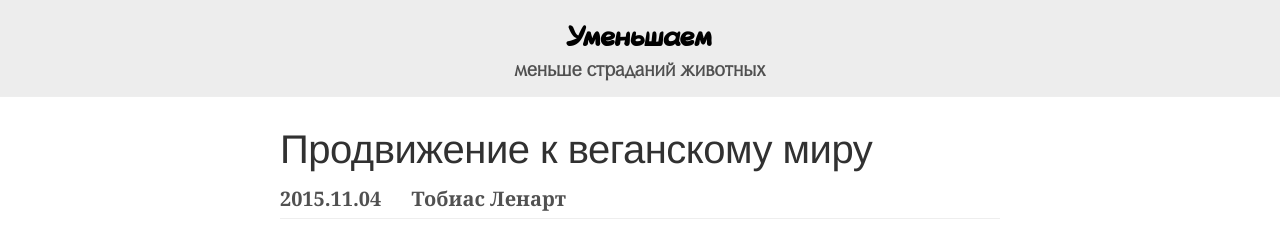
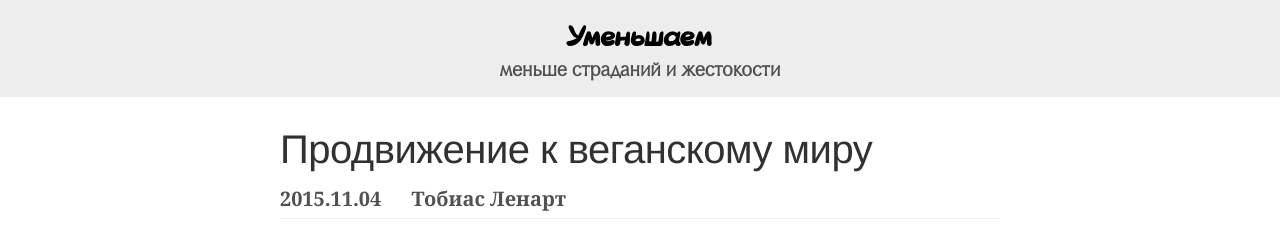
Before and after one commit to Umenshaem/umenshaem.github.io, a Jekyll site: the page built from _articles/tobias-leenaert-tipping-the-system-towards-a-vegan-world.md, in a window 1280 px wide and 900 px high. Shown: the top 244 px of the window. Built offline with Jekyll 4.4.1, drawn with Linux system fonts in a browser that asks for light colours.

Commit message:
Update blog.html

```diff
--- a/_layouts/blog.html
+++ b/_layouts/blog.html
@@ -7,7 +7,7 @@
 <body>
 <div class="masthead"><div class="container">
 <h3 class="masthead-title" style="margin: 0; padding: 0"><a href="{{ '/index.html' | relative_url }}" style="text-decoration: none; color: black">Уменьшаем</a></h3>
-<center><div class="masthead-subtitle">меньше страданий животных</div></center>
+<center><div class="masthead-subtitle">меньше страданий и жестокости</div></center>
 </div></div>
 <div class="container content">
 
```
